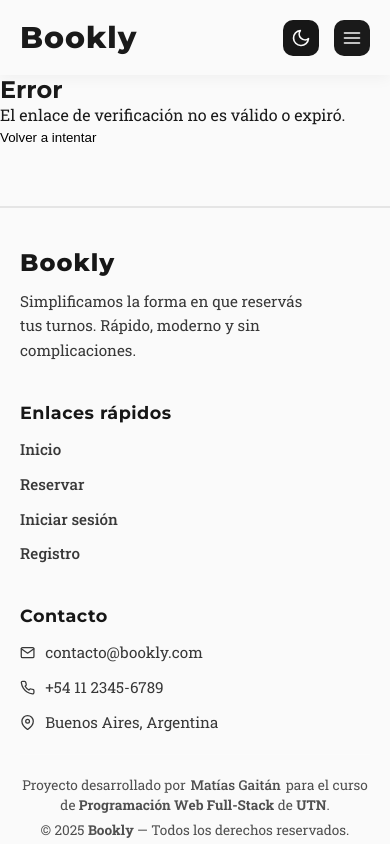
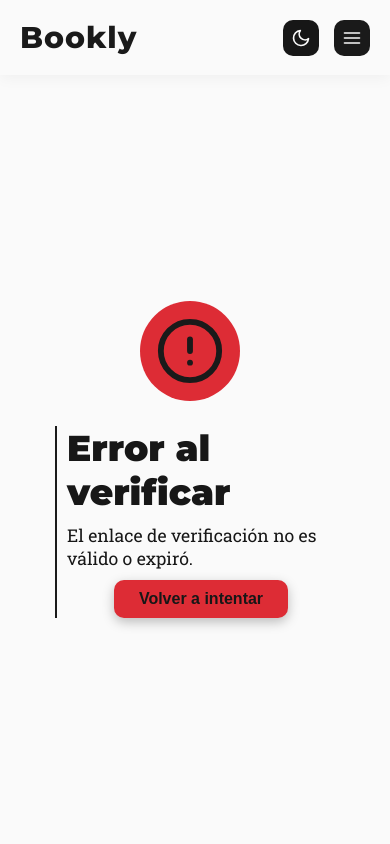
Before and after one commit to gaitanmatias/UTN_FINAL_PROJECT--FRONTEND, a React (Vite) app: page /auth/verify-email/1 in a window 390 px wide. Shown: the top 844 px of the page. Built offline with nearby package versions, Linux system fonts and the light colour scheme; no server answers.

Commit message:
feat(VerifyEmailPage): reubica y añade contenido a la página VerifyEmailPage con estilos responsivos

```diff
--- /dev/null
+++ b/src/pages/auth/VerifyEmailPage/VerifyEmailPage.css
@@ -0,0 +1,94 @@
+.verify-email-page {
+  display: flex;
+  align-items: center;
+  justify-content: center;
+  height: calc(100dvh - 75px);
+  padding: 20px;
+}
+
+.verify-email-page__container {
+  display: flex;
+  flex-direction: column;
+  align-items: center;
+  justify-content: center;
+
+  gap: 25px;
+}
+
+.verify-email-page__status-icon {
+  display: flex;
+  align-items: center;
+  justify-content: center;
+
+  width: 100px;
+  height: 100px;
+  padding: 15px;
+  margin-right: 10px;
+
+  background-color: var(--accent);
+  border-radius: 50%;
+  font-size: 70px;
+}
+
+.verify-email-page__status-icon--error {
+  background-color: var(--destructive);
+}
+
+.verify-email-page__content {
+  display: flex;
+  flex-direction: column;
+  align-items: center;
+  justify-content: center;
+  gap: 10px;
+
+  width: 80%;
+  padding-left: 10px;
+  border-left: 2px solid var(--foreground);
+}
+
+.verify-email-page__title {
+  font-size: 2.25em;
+  font-weight: 900;
+  color: var(--primary);
+}
+
+.verify-email-page__message {
+  font-size: 1.1em;
+  font-weight: 400;
+  color: var(--primary);
+}
+
+.verify-email-page__button {
+  padding: 10px 25px;
+  border-radius: var(--radius);
+
+  font-size: 1rem;
+  font-weight: 700;
+  text-decoration: none;
+  color: var(--primary);
+  background-color: var(--destructive);
+
+  transition: all 0.3s ease;
+  box-shadow: 0 4px 12px rgba(0, 0, 0, 0.25);
+}
+.verify-email-page__button:hover {
+  background-color: var(--destructive-foreground);
+  color: var(--primary-foreground);
+  transform: scale(1.1);
+  box-shadow: 0 6px 16px rgba(0, 0, 0, 0.2);
+}
+
+@media screen and (min-width: 1024px) {
+  .verify-email-page__container {
+    flex-direction: row;
+  }
+
+  .verify-email-page__status-icon {
+    margin-right: 30px;
+  }
+  .verify-email-page__content {
+    width: fit-content;
+    padding: 30px;
+  }
+
+}
--- a/src/pages/auth/VerifyEmailPage.jsx
+++ b/src/pages/auth/VerifyEmailPage/VerifyEmailPage.jsx
@@ -1,6 +1,8 @@
 import React, { useEffect, useState } from "react";
 import { useNavigate, useParams } from "react-router-dom";
-import { verifyEmailConfirmation } from "../../services/auth.service.js";
+import { verifyEmailConfirmation } from "../../../services/auth.service.js";
+import "./VerifyEmailPage.css";
+import { ICONS } from "../../../constants/icons";
 
 function VerifyEmailPage() {
   const { token } = useParams();
@@ -34,12 +36,32 @@ function VerifyEmailPage() {
   if (isLoading) return <p>Verificando tu cuenta...</p>;
 
   return (
-    <div>
-      <h2>{isError ? "Error" : "Éxito"}</h2>
-      <p>{message}</p>
-      {isError && (
-        <button onClick={() => navigate("/profile")}>Volver a intentar</button>
-      )}
+    <div className="verify-email-page">
+      <div className="verify-email-page__container">
+        <div
+          className={`verify-email-page__status-icon ${
+            isError
+            ? "verify-email-page__status-icon--error"
+            : "verify-email-page__status-icon--success"
+          }`}
+        >
+          {isError ? ICONS.alertError : ICONS.checkSuccess}
+        </div>
+        <div className="verify-email-page__content">
+          <h2 className="verify-email-page__title">
+            {isError ? "Error al verificar" : "¡Correo verificado!"}
+          </h2>
+            <p className="verify-email-page__message">{message}</p>
+          {isError && (
+            <button
+              onClick={() => navigate("/profile")}
+              className="verify-email-page__button"
+            >
+              Volver a intentar
+            </button>
+          )}
+        </div>
+      </div>
     </div>
   );
 }
--- a/src/router/AppRouter.jsx
+++ b/src/router/AppRouter.jsx
@@ -23,7 +23,7 @@ import RegisterPage from "../pages/auth/RegisterPage/RegisterPage";
 import LoginPage from "../pages/auth/LoginPage/LoginPage";
 import ForgotPasswordPage from "../pages/auth/ForgotPasswordPage/ForgotPasswordPage";
 import ResetPasswordPage from "../pages/auth/ResetPasswordPage/ResetPasswordPage";
-import VerifyEmailPage from "../pages/auth/VerifyEmailPage";
+import VerifyEmailPage from "../pages/auth/VerifyEmailPage/VerifyEmailPage";
 
 // Profile Pages
 import ProfilePage from "../pages/profile/ProfilePage";
--- a/src/styles/base.css
+++ b/src/styles/base.css
@@ -71,7 +71,7 @@
   --accent-foreground: #2654d4;
 
   /* Estados */
-  --destructive: #ff6467;
+  --destructive: #ff4f51;
   --destructive-foreground: #fcd2d2;
 
   /* Bordes y contornos */
```
